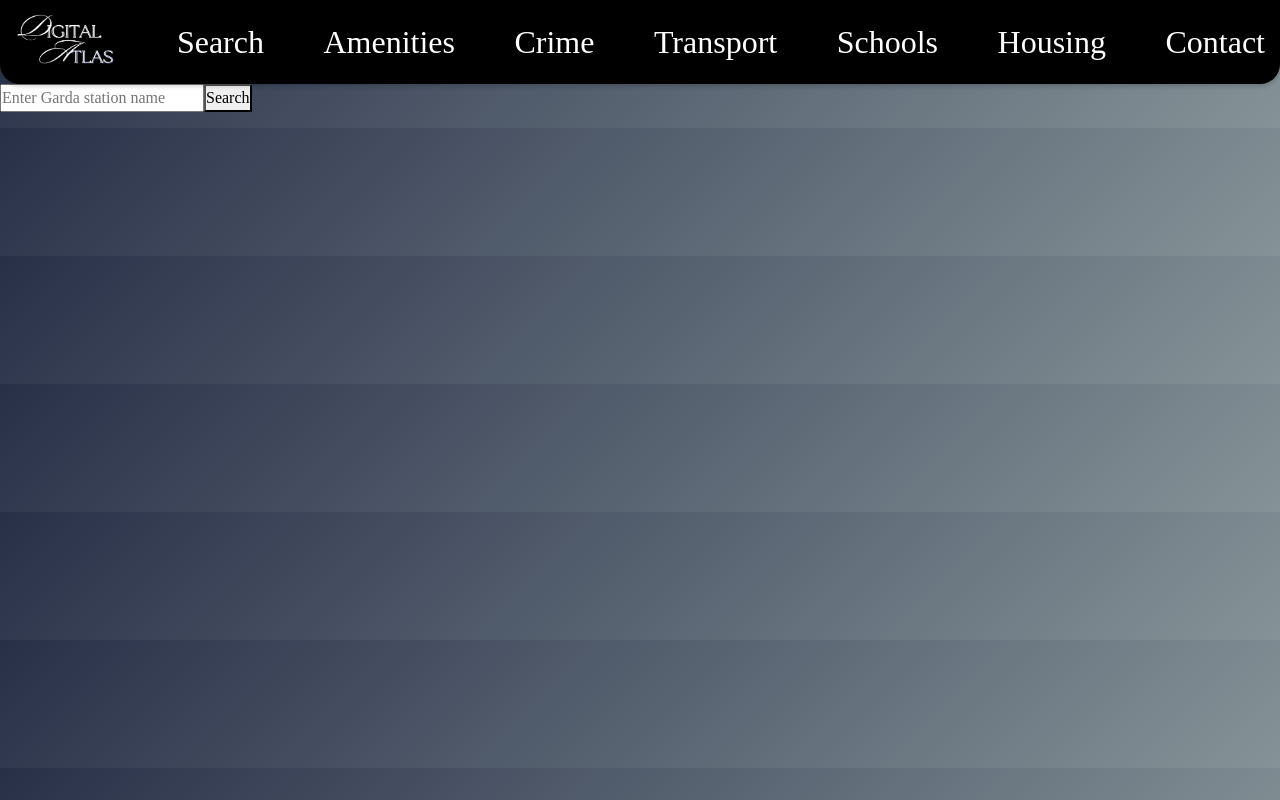
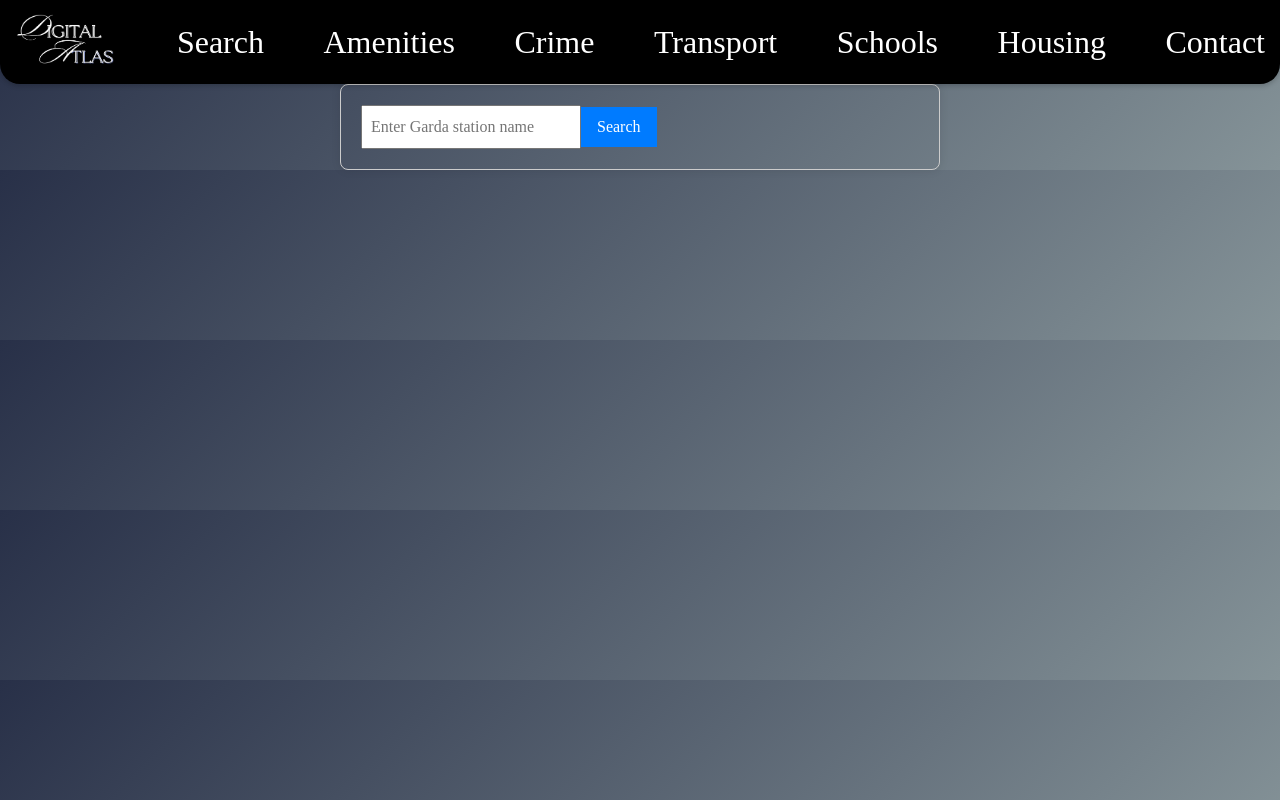
Before and after one commit to jade211/Digital-Atlas, a React (Create React App) app in the folder code/frontend/atlas/: page /crimenav in a window 1280 px wide. Built offline with nearby package versions, Linux system fonts and the light colour scheme; the HTML template or start-up script is replaced by a standard one.

Commit message:
Fixed amenities code in searchArea. Also added styling to crime-navbar.

```diff
--- a/code/frontend/atlas/src/App.css
+++ b/code/frontend/atlas/src/App.css
@@ -164,3 +164,36 @@ footer {
 .school-info, .college-info, .university-info {
   margin-top: 30px;
 }
+
+
+/* crime-navbar */
+.crime-container {
+  max-width: 600px;
+  margin: auto;
+  padding: 20px;
+  border: 1px solid #ccc;
+  border-radius: 8px;
+  box-shadow: 0 0 10px rgba(0, 0, 0, 0.1);
+}
+
+input {
+  padding: 8px;
+  margin-right: 8px;
+}
+
+button {
+  padding: 8px 16px;
+  background-color: #007bff;
+  color: #fff;
+  border: none;
+  border-radius: 4px;
+  cursor: pointer;
+}
+
+pre {
+  white-space: pre-wrap;
+}
+
+.chart-container {
+  margin-top: 20px;
+}
--- a/code/frontend/atlas/src/components/amenities.jsx
+++ b/code/frontend/atlas/src/components/amenities.jsx
@@ -675,23 +675,38 @@
 
 
 
-import React, { useState } from 'react';
+
+
+
+
+
+
+
+
+
+
+
+import React, { useState, useEffect } from 'react';
 import 'bootstrap/dist/css/bootstrap.min.css';
 
-function AmenitiesNav() {
+function Amenities({ searchTerm, searchOption }) {
   const [servicesData, setServicesData] = useState([]);
   const [amenitiesData, setAmenitiesData] = useState([]);
   const [hotelsData, setHotelsData] = useState([]);
   const [healthcareData, setHealthcareData] = useState([]);
   const [restaurantsCafesData, setRestaurantsCafesData] = useState([]);
   const [shopsBusinessesData, setShopsBusinessesData] = useState([]);
-  const [searchTerm, setSearchTerm] = useState('');
 
-  const handleSearch = async () => {
+  useEffect(() => {
+    const fetchData = async () => {
       try {
+        let geocodeApiUrl;
         if (searchTerm.trim() !== '') {
-        const geocodeApiUrl = `https://api.geoapify.com/v1/geocode/search?text=${encodeURIComponent(searchTerm)}&limit=1&type=state&filter=countrycode:ie&format=json&apiKey=a777d7b98c864c52ac9a1081e45d8e51`;
-
+          if (searchOption === 'state') {
+            geocodeApiUrl = `https://api.geoapify.com/v1/geocode/search?text=${encodeURIComponent(searchTerm)}&limit=1&type=${encodeURIComponent(searchOption)}&filter=countrycode:ie&format=json&apiKey=a777d7b98c864c52ac9a1081e45d8e51`;
+          } else {
+            geocodeApiUrl = `https://api.geoapify.com/v1/geocode/search?text=${encodeURIComponent(searchTerm)}&limit=1&filter=countrycode:ie&format=json&apiKey=a777d7b98c864c52ac9a1081e45d8e51`;
+          }
           const geocodeResponse = await fetch(geocodeApiUrl);
           const geocodeData = await geocodeResponse.json();
           const placeId = geocodeData.results[0]?.place_id;
@@ -699,28 +714,27 @@ function AmenitiesNav() {
           if (placeId) {
             const servicesApiUrl = `https://api.geoapify.com/v2/places?categories=service,religion&filter=place:${encodeURIComponent(
               placeId
-          )}&limit=5&apiKey=a777d7b98c864c52ac9a1081e45d8e51`;
+            )}&limit=2&apiKey=a777d7b98c864c52ac9a1081e45d8e51`;
 
-
-          const amenitiesApiUrl = `https://api.geoapify.com/v2/places?categories=education.library,entertainment,leisure, sport,activity&filter=place:${encodeURIComponent(
+            const amenitiesApiUrl = `https://api.geoapify.com/v2/places?categories=education.library,entertainment,sport,activity&filter=place:${encodeURIComponent(
               placeId
-          )}&limit=5&apiKey=a777d7b98c864c52ac9a1081e45d8e51`;
+            )}&limit=2&apiKey=a777d7b98c864c52ac9a1081e45d8e51`;
 
             const hotelsApiUrl = `https://api.geoapify.com/v2/places?categories=accommodation.hotel&filter=place:${encodeURIComponent(
               placeId
-          )}&limit=5&apiKey=a777d7b98c864c52ac9a1081e45d8e51`;
+            )}&limit=2&apiKey=a777d7b98c864c52ac9a1081e45d8e51`;
 
             const healthcareApiUrl = `https://api.geoapify.com/v2/places?categories=healthcare&filter=place:${encodeURIComponent(
               placeId
-          )}&limit=5&apiKey=a777d7b98c864c52ac9a1081e45d8e51`;
+            )}&limit=2&apiKey=a777d7b98c864c52ac9a1081e45d8e51`;
 
             const restaurantsCafesApiUrl = `https://api.geoapify.com/v2/places?categories=catering&filter=place:${encodeURIComponent(
               placeId
-          )}&limit=5&apiKey=a777d7b98c864c52ac9a1081e45d8e51`;
+            )}&limit=2&apiKey=a777d7b98c864c52ac9a1081e45d8e51`;
 
             const shopsBusinessesApiUrl = `https://api.geoapify.com/v2/places?categories=commercial&filter=place:${encodeURIComponent(
               placeId
-          )}&limit=5&apiKey=a777d7b98c864c52ac9a1081e45d8e51`;
+            )}&limit=2&apiKey=a777d7b98c864c52ac9a1081e45d8e51`;
 
             const [servicesResponse, amenitiesResponse, hotelsResponse, healthcareResponse, restaurantsCafesResponse, shopsBusinessesResponse] =
               await Promise.all([
@@ -732,7 +746,8 @@ function AmenitiesNav() {
                 fetch(shopsBusinessesApiUrl),
               ]);
 
-          const [servicesData, amenitiesData, hotelsData, healthcareData, restaurantsCafesData, shopsBusinessesData] = await Promise.all([
+            const [servicesData, amenitiesData, hotelsData, healthcareData, restaurantsCafesData, shopsBusinessesData] =
+              await Promise.all([
                 servicesResponse.json(),
                 amenitiesResponse.json(),
                 hotelsResponse.json(),
@@ -754,27 +769,11 @@ function AmenitiesNav() {
       }
     };
 
+    fetchData();
+  }, [searchTerm, searchOption]);
+
   return (
-    <div className="container mt-4">
-      <div className="mb-3">
-        <label htmlFor="searchTerm" className="form-label">
-          Search by Locality or Country:
-        </label>
-        <div className="input-group">
-          <input
-            type="text"
-            id="searchTerm"
-            className="form-control"
-            value={searchTerm}
-            onChange={(e) => setSearchTerm(e.target.value)}
-          />
-          <button className="btn btn-primary" onClick={handleSearch}>
-            Search
-          </button>
-        </div>
-      </div>
-
-      {/* Display search results */}
+    <div>
     <div className="result-section">
       <h2>Entertainment and Leisure</h2>
       {amenitiesData.features && amenitiesData.features.map((result) => (
@@ -856,4 +855,4 @@ function AmenitiesNav() {
 );
 }
 
-export default AmenitiesNav;
+export default Amenities;
--- a/code/frontend/atlas/src/components/crime-navbar.jsx
+++ b/code/frontend/atlas/src/components/crime-navbar.jsx
@@ -437,7 +437,7 @@ function CrimeNav() {
     };
 
   return (
-      <div>
+    <div className="crime-container">
       <input
         type="text"
         placeholder="Enter Garda station name"
@@ -445,10 +445,13 @@ function CrimeNav() {
         onChange={(e) => setGardaStationInput(e.target.value)}
       />
       <button onClick={handleSearchClick}>Search</button>
+      {searchClicked && !data && <p>Loading...</p>}
+      {data && (
+        <div className="result-container">
           <pre>{formatCrimeData()}</pre>
-        {data && (
-          <div>
+          <div className="chart-container">
             <Bar data={generateChartData()} options={{ maintainAspectRatio: false }} />
+          </div>
         </div>
       )}
     </div>
```
Lines whose indentation alone changed are shown as unchanged.
